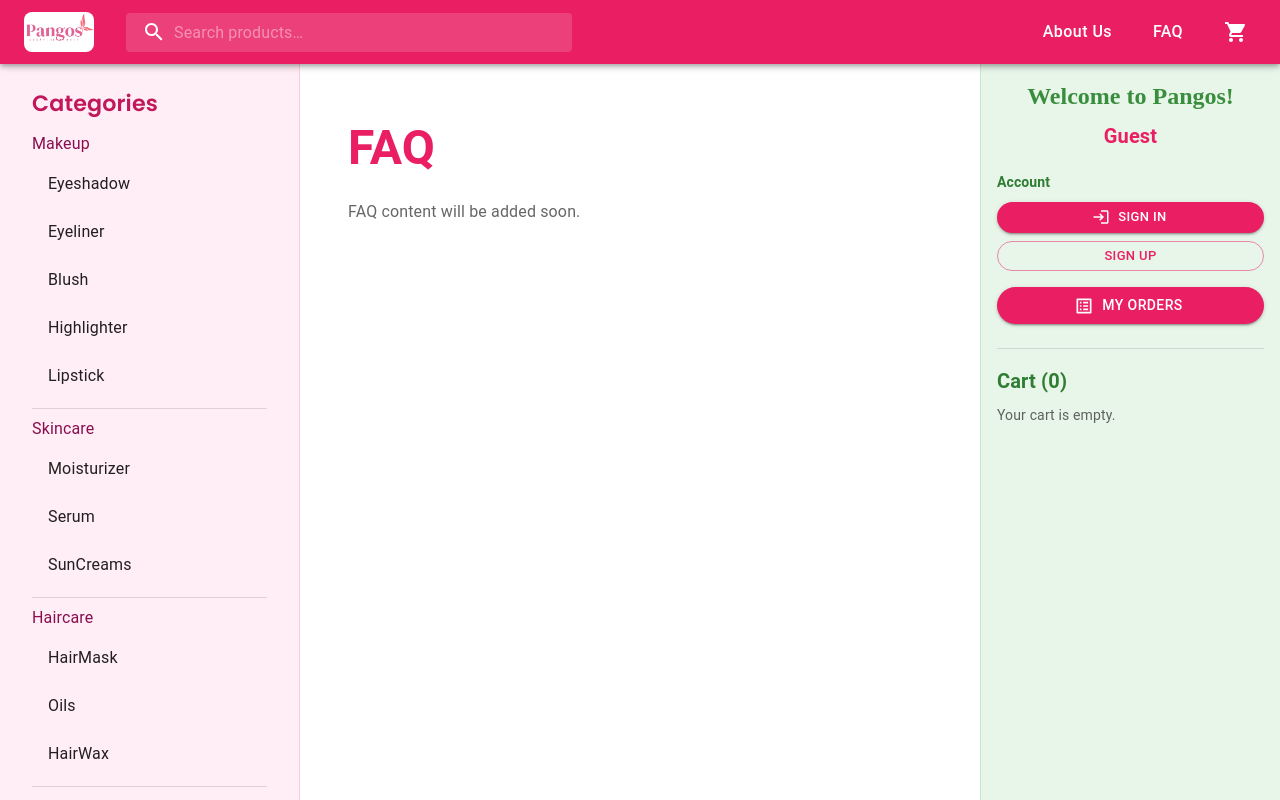
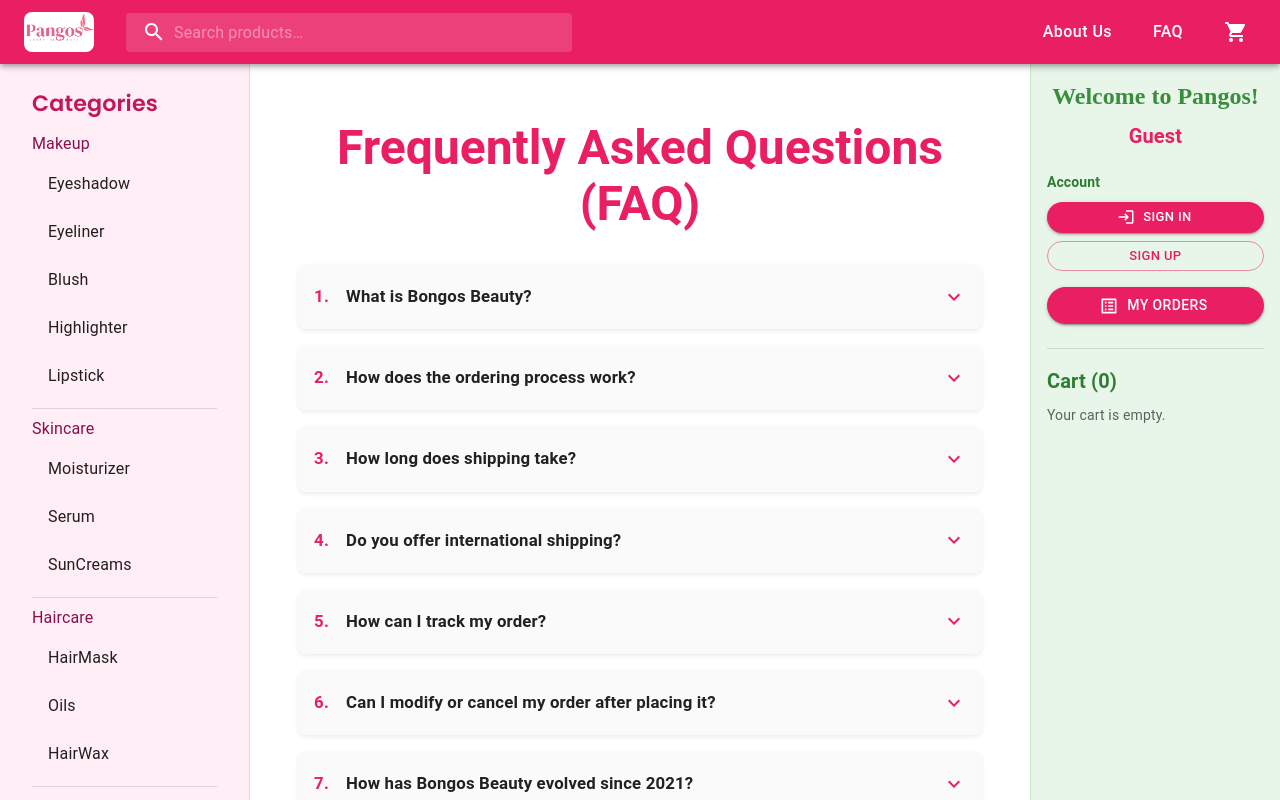
Before and after one commit to Ceensby/Pangos-makeup-ecommerce, a React (Create React App) app in the folder frontend/: page /faq in a window 1280 px wide. Shown: the top 800 px of the page. Built offline with nearby package versions, Linux system fonts and the light colour scheme.

Commit message:
Add FAQ section details

```diff
--- a/frontend/src/pages/FAQ.js
+++ b/frontend/src/pages/FAQ.js
@@ -1,7 +1,65 @@
-import React from 'react';
-import { Box, Typography, Container } from '@mui/material';
+import React, { useState } from 'react';
+import {
+    Box,
+    Typography,
+    Container,
+    Accordion,
+    AccordionSummary,
+    AccordionDetails
+} from '@mui/material';
+import ExpandMoreIcon from '@mui/icons-material/ExpandMore';
+
+// FAQ data array with all questions and answers
+const faqData = [
+    {
+        id: 1,
+        question: "What is Bongos Beauty?",
+        answer: "Bongos Beauty is a beauty-focused digital platform established in 2021, offering a carefully curated selection of beauty products with a refined and modern aesthetic. We aim to provide a seamless online shopping experience that reflects quality, elegance, and innovation."
+    },
+    {
+        id: 2,
+        question: "How does the ordering process work?",
+        answer: "Placing an order on Bongos Beauty is simple and intuitive. Once you select your desired products, you can complete your purchase securely through our checkout process. After your order is confirmed, you will receive an order confirmation with all relevant details."
+    },
+    {
+        id: 3,
+        question: "How long does shipping take?",
+        answer: "Orders are processed shortly after confirmation and prepared with care. Shipping times may vary depending on location, but orders are typically delivered within a few business days. Estimated delivery details are provided during checkout."
+    },
+    {
+        id: 4,
+        question: "Do you offer international shipping?",
+        answer: "Bongos Beauty is designed as a global-ready e-commerce experience. International shipping availability may vary depending on destination and will be clearly indicated during the checkout process."
+    },
+    {
+        id: 5,
+        question: "How can I track my order?",
+        answer: "Once your order has been shipped, tracking information will be shared via email. This allows you to follow your order's journey and stay informed at every stage of delivery."
+    },
+    {
+        id: 6,
+        question: "Can I modify or cancel my order after placing it?",
+        answer: "If your order has not yet entered the shipping process, modifications or cancellations may be possible. We recommend contacting support as soon as possible after placing your order."
+    },
+    {
+        id: 7,
+        question: "How has Bongos Beauty evolved since 2021?",
+        answer: "Since its launch in 2021, Bongos Beauty has continuously evolved by refining its digital experience, expanding its product curation, and embracing innovation within the beauty e-commerce space. Growth and improvement remain central to our vision."
+    },
+    {
+        id: 8,
+        question: "Is shopping on Bongos Beauty secure?",
+        answer: "Yes. Security and privacy are fundamental to our platform. Bongos Beauty uses secure technologies to protect user data and ensure safe transactions throughout the entire shopping experience."
+    }
+];
 
 export default function FAQ() {
+    const [expanded, setExpanded] = useState(false);
+
+    const handleChange = (panel) => (event, isExpanded) => {
+        setExpanded(isExpanded ? panel : false);
+    };
+
     return (
         <Container maxWidth="md">
             <Box sx={{ py: 4 }}>
@@ -12,15 +70,93 @@
                     sx={{
                         fontWeight: 'bold',
                         color: 'primary.main',
-                        mb: 3
+                        mb: 4,
+                        textAlign: 'center'
                     }}
                 >
-                    FAQ
+                    Frequently Asked Questions (FAQ)
                 </Typography>
 
-                <Typography variant="body1" color="text.secondary">
-                    FAQ content will be added soon.
-                </Typography>
+                <Box sx={{ mt: 3 }}>
+                    {faqData.map((faq) => (
+                        <Accordion
+                            key={faq.id}
+                            expanded={expanded === `panel${faq.id}`}
+                            onChange={handleChange(`panel${faq.id}`)}
+                            sx={{
+                                mb: 2,
+                                boxShadow: '0 2px 4px rgba(0,0,0,0.08)',
+                                '&:before': {
+                                    display: 'none',
+                                },
+                                '&.Mui-expanded': {
+                                    margin: '0 0 16px 0',
+                                },
+                                borderRadius: '8px !important',
+                                overflow: 'hidden'
+                            }}
+                        >
+                            <AccordionSummary
+                                expandIcon={<ExpandMoreIcon sx={{ color: 'primary.main' }} />}
+                                aria-controls={`panel${faq.id}-content`}
+                                id={`panel${faq.id}-header`}
+                                sx={{
+                                    backgroundColor: '#fafafa',
+                                    '&:hover': {
+                                        backgroundColor: '#f5f5f5',
+                                    },
+                                    '&.Mui-expanded': {
+                                        backgroundColor: '#f0f0f0',
+                                    },
+                                    transition: 'background-color 0.2s',
+                                    padding: '8px 16px',
+                                    minHeight: '64px'
+                                }}
+                            >
+                                <Typography
+                                    sx={{
+                                        fontWeight: 600,
+                                        fontSize: '1.05rem',
+                                        color: 'text.primary',
+                                        display: 'flex',
+                                        alignItems: 'center',
+                                        gap: 1
+                                    }}
+                                >
+                                    <Box
+                                        component="span"
+                                        sx={{
+                                            color: 'primary.main',
+                                            fontWeight: 700,
+                                            minWidth: '24px'
+                                        }}
+                                    >
+                                        {faq.id}.
+                                    </Box>
+                                    {faq.question}
+                                </Typography>
+                            </AccordionSummary>
+                            <AccordionDetails
+                                sx={{
+                                    padding: '20px 24px',
+                                    backgroundColor: '#fff',
+                                    borderTop: '1px solid #e0e0e0'
+                                }}
+                            >
+                                <Typography
+                                    sx={{
+                                        color: 'text.secondary',
+                                        lineHeight: 1.7,
+                                        fontSize: '0.95rem',
+                                        pl: 4
+                                    }}
+                                >
+                                    {faq.answer}
+                                </Typography>
+                            </AccordionDetails>
+                        </Accordion>
+                    ))}
+                </Box>
             </Box>
         </Container>
     );
```
